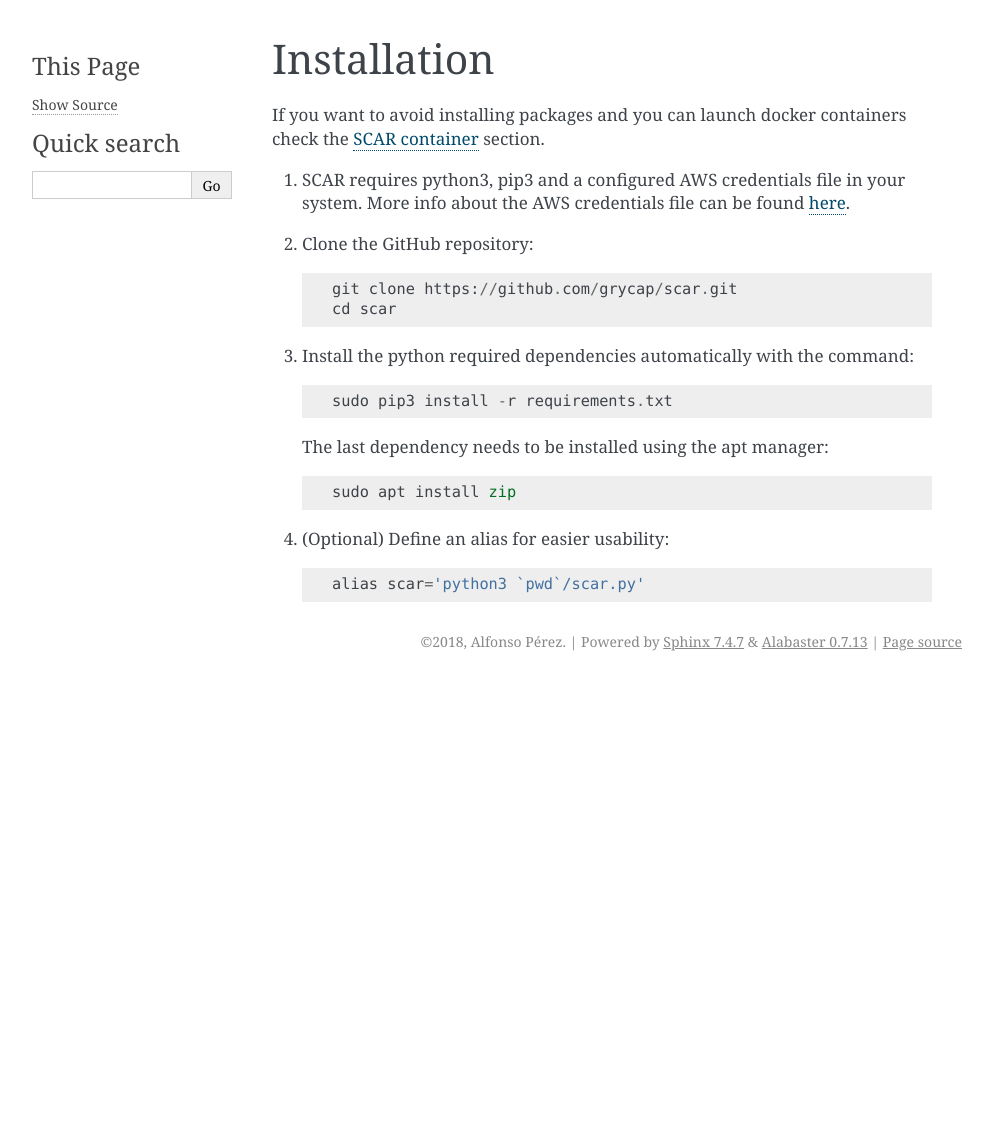
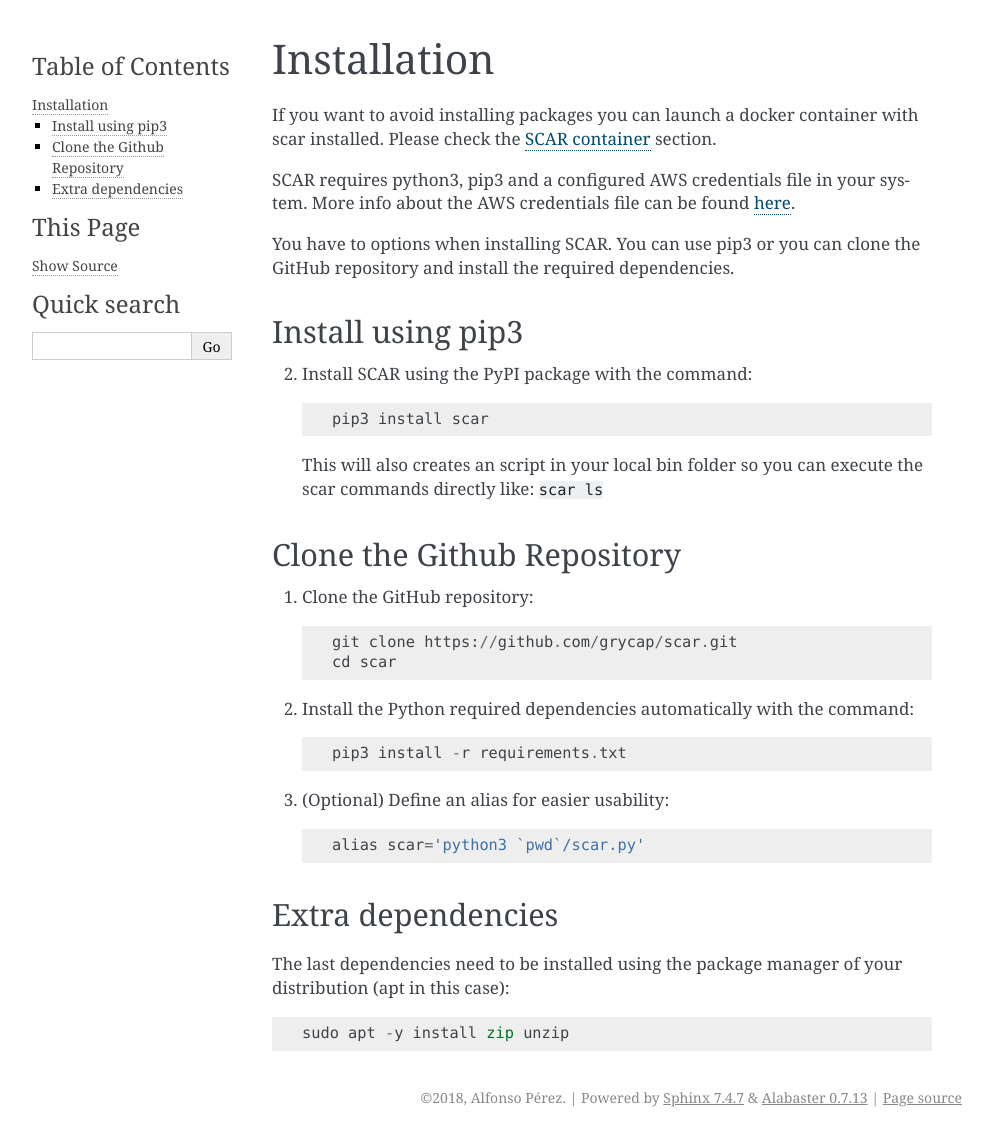
Before and after one commit to grycap/scar, a Sphinx documentation site: the page built from docs/source/installation.rst, in a window 1280 px wide. Shown: the whole page, without its empty margins (148-1141 px from the left). Built offline with Sphinx 7.4.7, drawn with Linux system fonts in a browser that asks for light colours; before the commit the page ends 900 px from its top, so only the background shows below that.

Commit message:
Update documentation

```diff
--- a/docs/source/batch.rst
+++ b/docs/source/batch.rst
@@ -40,7 +40,7 @@
 More info about the variables and the different values that can be assigned can be found in the `AWS API Documentation <https://docs.aws.amazon.com/batch/latest/APIReference/API_CreateComputeEnvironment.html>`_.
 
 Set up your Batch IAM role
-----------------------
+--------------------------
 
 The default IAM role used in the creation of the EC2 for the Batch Compute Environment is **arn:aws:iam::$ACCOUNT_ID:instance-profile/**ecsInstanceRole****. Thus, if you want to provide S3 access to your Batch jobs you have to specify the corresponding policies  in the aforementioned role.
 
--- a/docs/source/installation.rst
+++ b/docs/source/installation.rst
@@ -1,25 +1,39 @@
 Installation
 ============
+If you want to avoid installing packages you can launch a docker container with scar installed.
+Please check the :doc:`/scar_container` section.
 
-If you want to avoid installing packages and you can launch docker containers check the :doc:`/scar_container` section.
+SCAR requires python3, pip3 and a configured AWS credentials file in your system.
+More info about the AWS credentials file can be found `here <https://docs.aws.amazon.com/cli/latest/userguide/cli-config-files.html>`_.
 
-1) SCAR requires python3, pip3 and a configured AWS credentials file in your system.
-   More info about the AWS credentials file can be found `here <https://docs.aws.amazon.com/cli/latest/userguide/cli-config-files.html>`_.
+You have to options when installing SCAR.
+You can use pip3 or you can clone the GitHub repository and install the required dependencies.
 
-2) Clone the GitHub repository::
+Install using pip3
+^^^^^^^^^^^^^^^^^^
+2) Install SCAR using the PyPI package with the command::
+
+    pip3 install scar
+
+   This will also creates an script in your local bin folder so you can execute the scar commands directly like:  ``scar ls``
+
+Clone the Github Repository
+^^^^^^^^^^^^^^^^^^^^^^^^^^^
+1) Clone the GitHub repository::
 
     git clone https://github.com/grycap/scar.git
     cd scar
 
-3) Install the python required dependencies automatically with the command::
+2) Install the Python required dependencies automatically with the command::
 
-    sudo pip3 install -r requirements.txt
+    pip3 install -r requirements.txt
 
-  The last dependency needs to be installed using the apt manager::
-
-    sudo apt install zip
-
-
-4) (Optional) Define an alias for easier usability::
+3) (Optional) Define an alias for easier usability::
 
     alias scar='python3 `pwd`/scar.py'
+
+Extra dependencies
+^^^^^^^^^^^^^^^^^^
+The last dependencies need to be installed using the package manager of your distribution (apt in this case)::
+
+    sudo apt -y install zip unzip
--- a/requirements.txt
+++ b/requirements.txt
@@ -1,4 +1,5 @@
 boto3
+urllib3
 tabulate
 configparser
 requests
```
Also changed, not shown: 2 other files.
